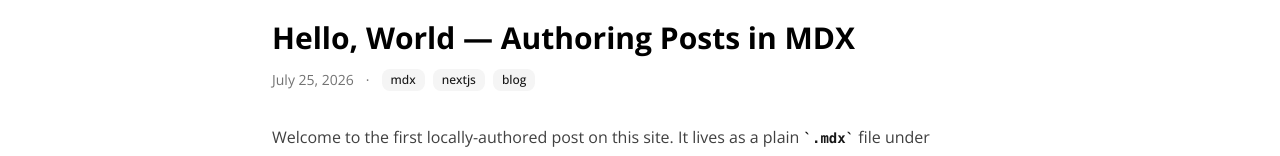
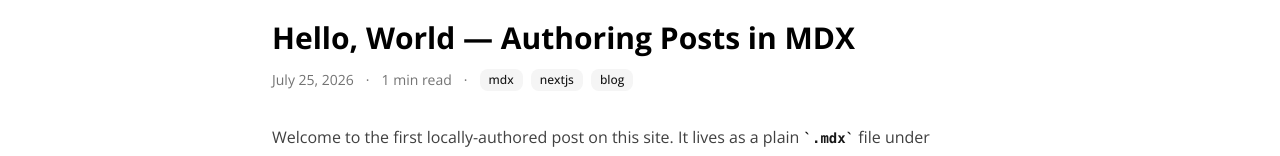
Before and after one commit to ayuthmang/ayuthmang.dev, a Next.js app: page /blog/hello-world in a window 1280 px wide. Shown: the part 129-285 px from the top of the page. Built offline with nearby package versions, Linux system fonts and the light colour scheme.

Commit message:
feat: display reading time in blog post header

```diff
--- a/src/app/blog/[slug]/page.tsx
+++ b/src/app/blog/[slug]/page.tsx
@@ -108,6 +108,8 @@ async function LocalPost({ post }: { post: Post }) {
         <h1 className="mb-3 text-3xl font-bold leading-tight">{post.title}</h1>
         <div className="flex flex-wrap items-center gap-3 text-sm text-muted-foreground">
           <time dateTime={post.date}>{formatDate(post.date)}</time>
+          <span>·</span>
+          <span>{post.readingTime} min read</span>
           {post.tags.length > 0 ? (
             <>
               <span>·</span>
```
